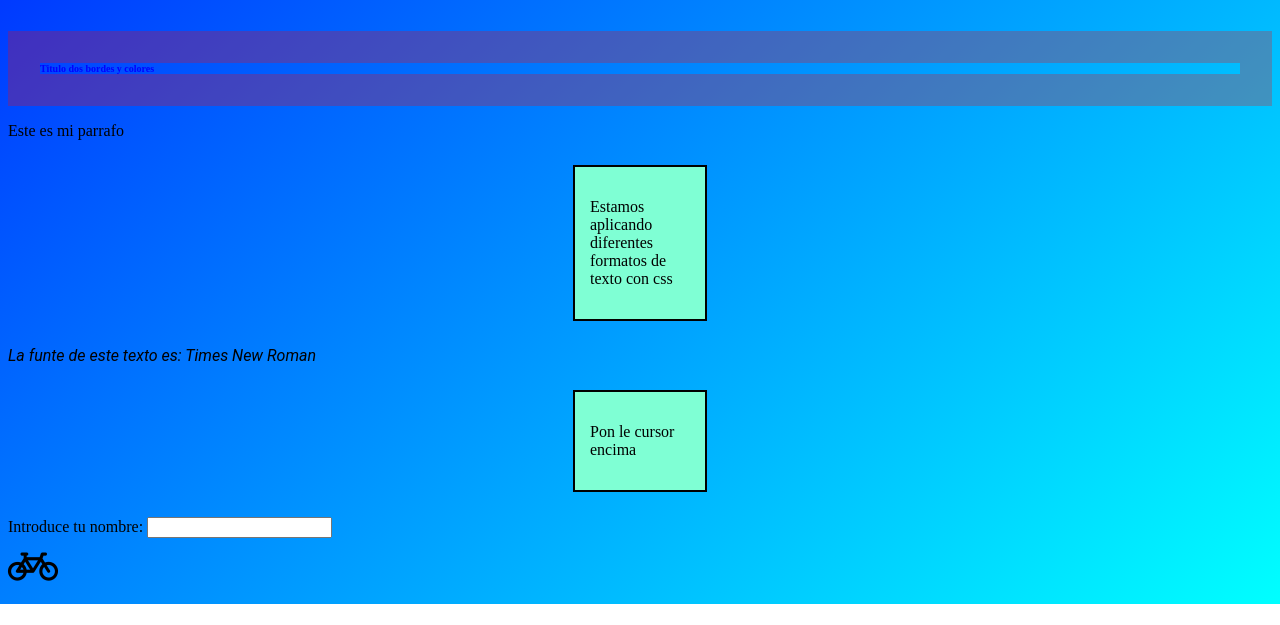
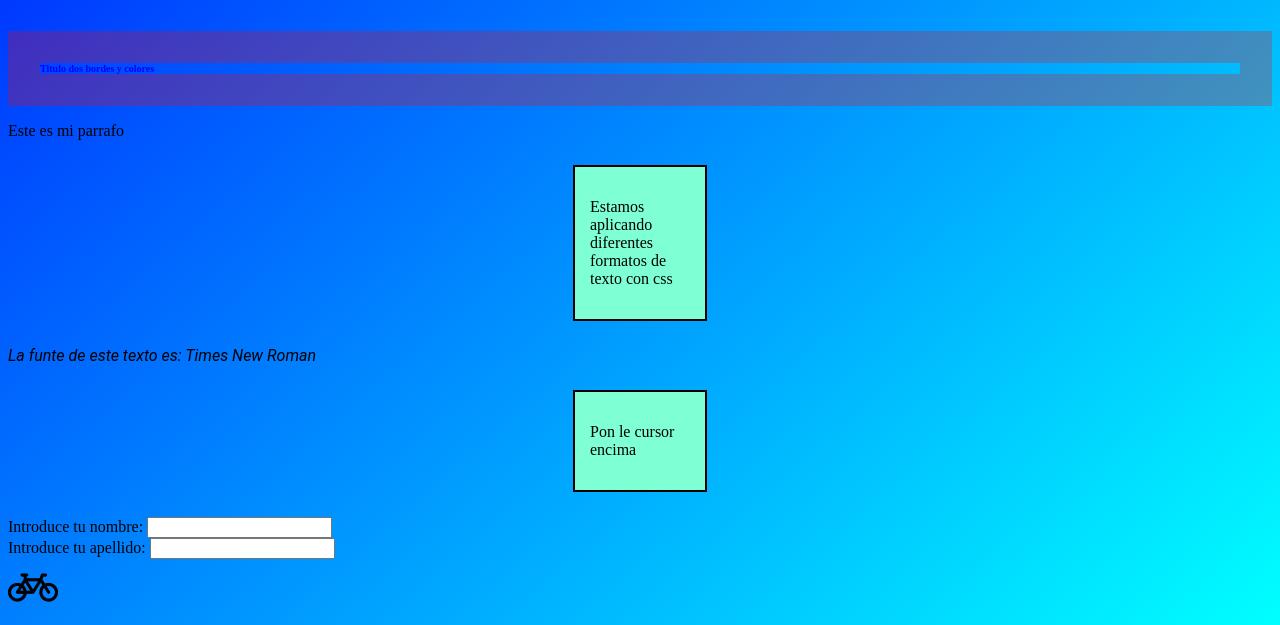
Before and after one commit to eduardo12r376/proyectoprueba, a plain HTML site: page index.html in a window 1280 px wide. Shown: the part 500-1125 px from the top of the page. Before the commit the page ends 1104 px from the top, so only its background shows below. Drawn offline with nearby package versions, Linux system fonts and the light colour scheme.

Commit message:
Modifique un campo input

```diff
--- a/index.html
+++ b/index.html
@@ -42,6 +42,12 @@
           <label>Introduce tu nombre:</label>
           <input type="text">
         </form>
+
+        <form >
+          <label>Introduce tu apellido:</label>
+          <input type="text">
+        </form>
+
         <i class="bi bi-bicycle"></i>
 
 
```
